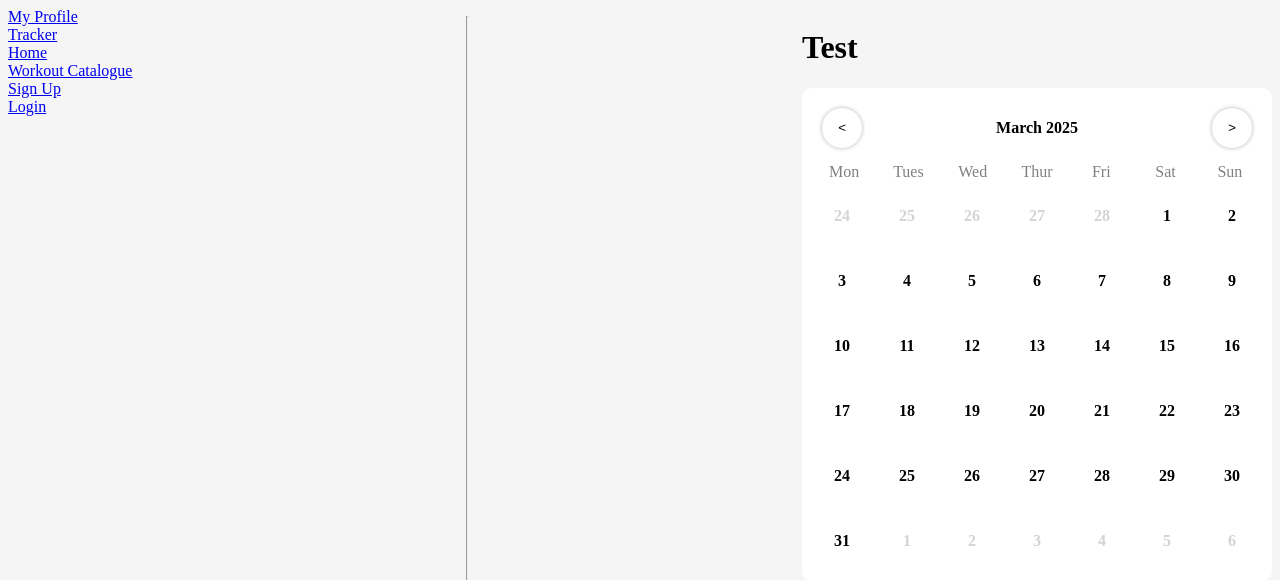
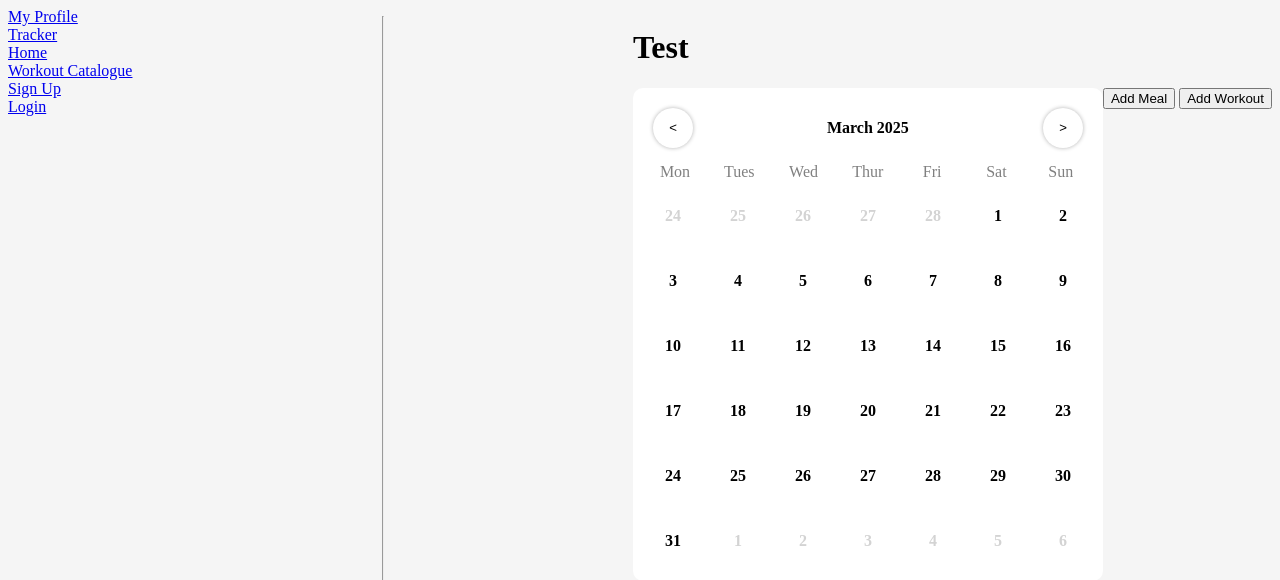
Before and after one commit to slion0605/Wad_Group_Project, a Django app: page / in a window 1280 px wide. Shown: the top 580 px of the page. Run offline with Django 3.2, Linux system fonts and the light colour scheme.

Commit message:
adding add meal and add workout buttom

```diff
--- a/WAD_Group_project/WAD_Group_project/urls.py
+++ b/WAD_Group_project/WAD_Group_project/urls.py
@@ -21,7 +21,7 @@ from django.conf import settings
 from django.conf.urls.static import static
 
 urlpatterns = [
-    path('', views.homepage, name='homepage'),
-path('homepage/', include('fitnessTracker.urls')),
+path('', views.homepage, name='homepage'),
+path('fitnessTracker/', include('fitnessTracker.urls')),
 path('admin/', admin.site.urls),
 ]+ static(settings.MEDIA_URL, document_root=settings.MEDIA_ROOT)
--- a/WAD_Group_project/fitnessTracker/urls.py
+++ b/WAD_Group_project/fitnessTracker/urls.py
@@ -11,7 +11,7 @@ path('catalogue/', views.catalogue, name='catalogue'),
 path('catalogue/<muscle_group>/', views.show_workout, name='show_workout'),
 path('catalogue/<muscle_group>/<workout_name>', views.show_workout, name='show_workout'),
 path('add_workout/', views.add_workout, name='add_workout'),
-path('add_workout/', views.add_meal, name='add_meal'),
+path('add_meal/', views.add_meal, name='add_meal'),
 path('tracker/', views.tracker, name='tracker'),
 path('logout/', views.user_logout, name='logout'),
 path('profile/', views.profile, name='profile'),
--- a/WAD_Group_project/fitnessTracker/views.py
+++ b/WAD_Group_project/fitnessTracker/views.py
@@ -17,10 +17,10 @@ def show_workout(request):
     return render(request, 'fitnessTracker/workout.html')
 
 def add_workout(request):
-    return render(request, 'fitnessTracker/add_workout.html')
+    return render(request, 'fitnessTracker/addWorkout.html')
 
 def add_meal(request):
-    return render(request, 'fitnessTracker/add_meal.html')
+    return render(request, 'fitnessTracker/addMeal.html')
 
 def register(request):
     return render(request, 'fitnessTracker/register.html')
--- a/WAD_Group_project/static/css/style.css
+++ b/WAD_Group_project/static/css/style.css
@@ -1,3 +1,4 @@
+
 body {
     min-height: 100vh;
     display: flex;
@@ -11,6 +12,8 @@ body {
     margin: 0;
     padding: 0;
 }
+
+/* this is code for the calander */
 .calendar {
     float: left;
     width: auto;
@@ -101,3 +104,4 @@ body {
 .date.inactive:hover {
     color: white;
 }
+/* code for calendar ends here */
--- a/WAD_Group_project/static/js/main.js
+++ b/WAD_Group_project/static/js/main.js
@@ -1,3 +1,5 @@
+
+// calender stuff
 const monthYearElement = document.getElementById("monthYear");
 const datesElement = document.getElementById("dates");
 const prevButton = document.getElementById("prevButton");
@@ -5,6 +7,7 @@ const nextButton = document.getElementById("nextButton");
 
 
 let currentDate = new Date();
+
 
 const updateCalendar = () => {
     const currentYear = currentDate.getFullYear();
@@ -55,16 +58,22 @@ nextButton.addEventListener('click', () => {
 });
 
 
-
 updateCalendar();
 
+
 $(document).ready(function () {
-
     $(document).on("click", ".date", function () {
         $(".date").removeClass("selected");
         $(this).addClass("selected");
-        const selectDate = parseInt($(this).text());
+        selectedDate = parseInt($(this).text());
         currentDate.setDate(selectDate);
+    });
 
+    $("#addMeal").on("click", function () {
+        location.href = '/fitnessTracker/add_meal/';
+    });
+
+    $("#addWorkout").on("click", function () {
+        location.href = '/fitnessTracker/add_workout/';
     });
 });
--- a/WAD_Group_project/templates/fitnessTracker/homepage.html
+++ b/WAD_Group_project/templates/fitnessTracker/homepage.html
@@ -2,15 +2,14 @@
 
 {% extends 'fitnessTracker/base.html' %}
 {% load staticfiles %}
-<head>
+
 
 {% block head %}
-    <title>
-        {% block title_block %} Homepage {% endblock %}
-    </title>
+
+    {% block title_block %} Homepage {% endblock %}
+
 {% endblock %}
-</head>
-<body>
+
 
 {% block body_block %}
     <h1> Test </h1>
@@ -37,8 +36,10 @@
     </div>
     <script src="https://ajax.googleapis.com/ajax/libs/jquery/3.7.1/jquery.min.js"></script>
     <script src="{% static 'js/main.js' %}"></script>
-    <div class="workout display">
+
+    <button id="addMeal" type="button"> Add Meal </button>
+    <button id="addWorkout" type="button"> Add Workout </button>
+    <div id ="workout display">
 
     </div>
 {% endblock %}
-</body>
```
